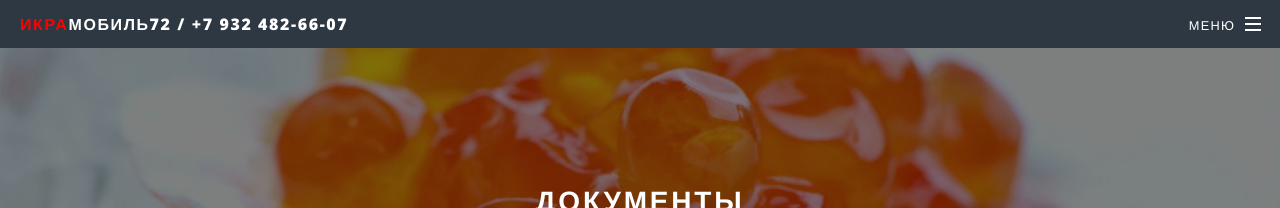
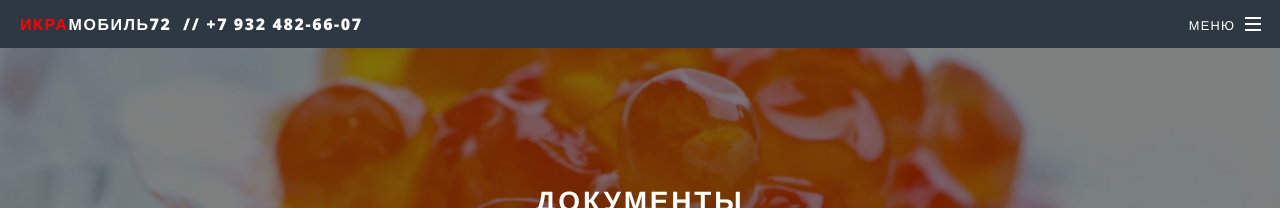
Before and after one commit to ikraman72/ikraman72.github.io, a Jekyll site: the page built from generic.html, in a window 1280 px wide. Shown: the top 208 px of the page. Built offline with Jekyll 4.4.1, drawn with Linux system fonts in a browser that asks for light colours.

Commit message:
Update header.html

```diff
--- a/_includes/header.html
+++ b/_includes/header.html
@@ -1,6 +1,6 @@
 <!-- Header -->
 <header id="header"{% if page.layout == 'landing' %} class="alt"{% endif %}>
-<h1><a href="tel:+79324826607"><span style=color:#ff0000;>ИКРА</span>МОБИЛЬ72&nbsp;/&nbsp;+7&nbsp;932&nbsp;482-66-07</a></h1>
+<h1><a href="tel:+79324826607"><span style=color:#ff0000;>ИКРА</span>МОБИЛЬ72&nbsp;&nbsp;//&nbsp;+7&nbsp;932&nbsp;482-66-07</a></h1>
   <nav id="nav">
     <ul>
       <li class="special">
```
